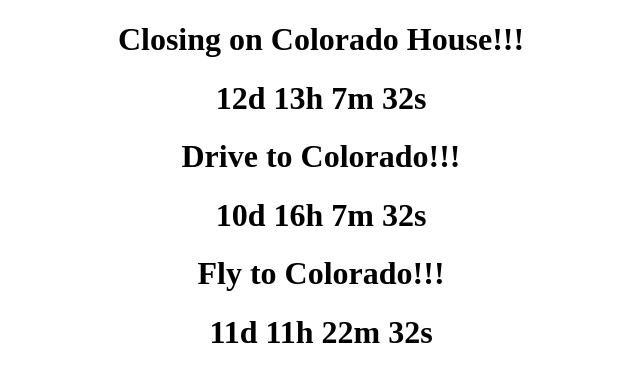
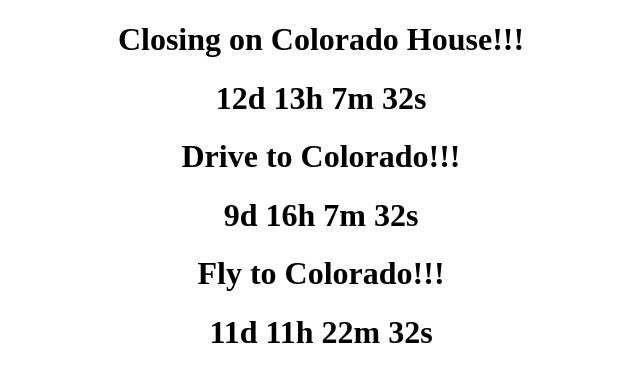
Before and after one commit to kevinandjeri/kevinandjeri.github.io, a plain HTML site: page index.html in a window 1280 px wide. Shown: the whole page, without its empty margins (319-959 px from the left). Drawn offline with Linux system fonts and the light colour scheme.

Commit message:
Update index.html

```diff
--- a/index.html
+++ b/index.html
@@ -19,7 +19,7 @@
 <script>
 // Set the date we're counting down to
 var countDownDate = new Date("Nov 22, 2019 08:00:00 MST").getTime();
-var countDownDate2 = new Date("Nov 20, 2019 13:00:00 EST").getTime();
+var countDownDate2 = new Date("Nov 19, 2019 13:00:00 EST").getTime();
 var countDownDate3 = new Date("Nov 21, 2019 08:15:00 EST").getTime();
 
 // Update the count down every 1 second
```
